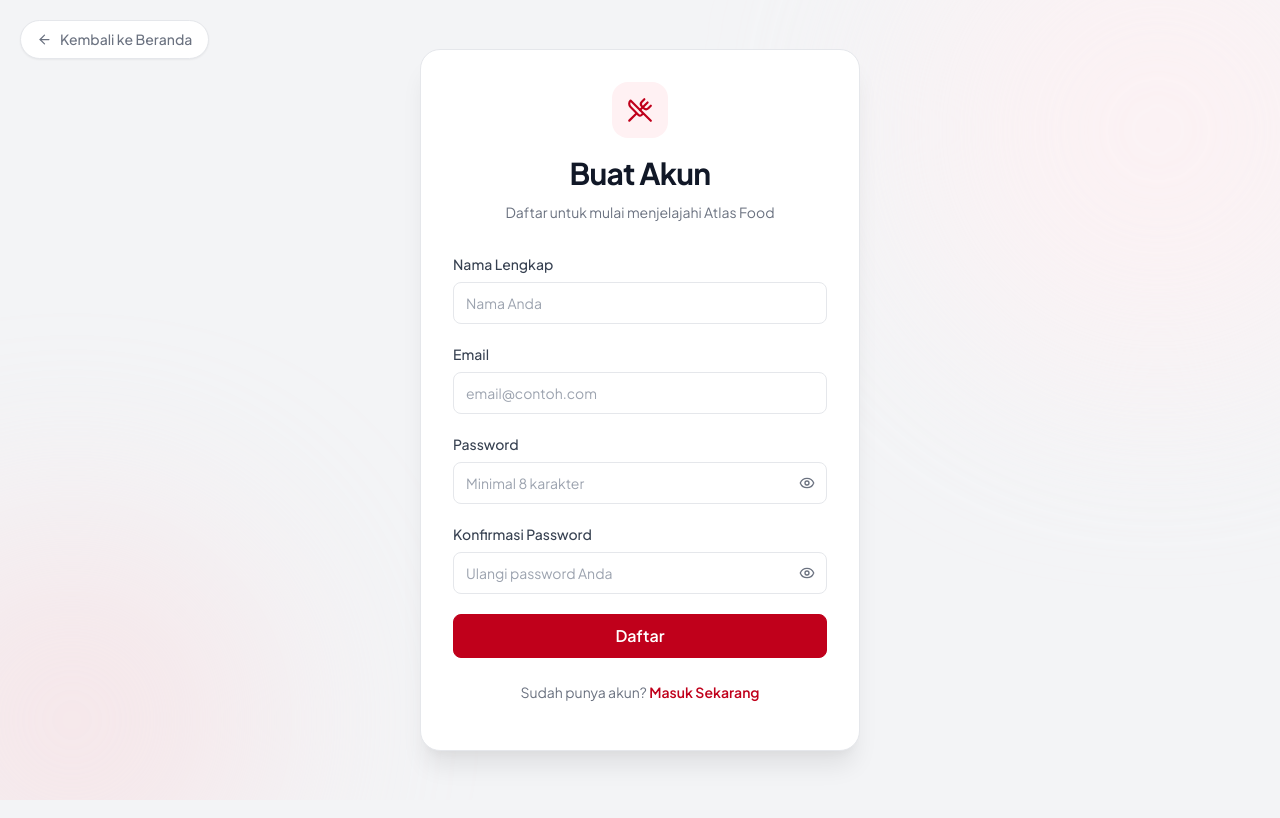
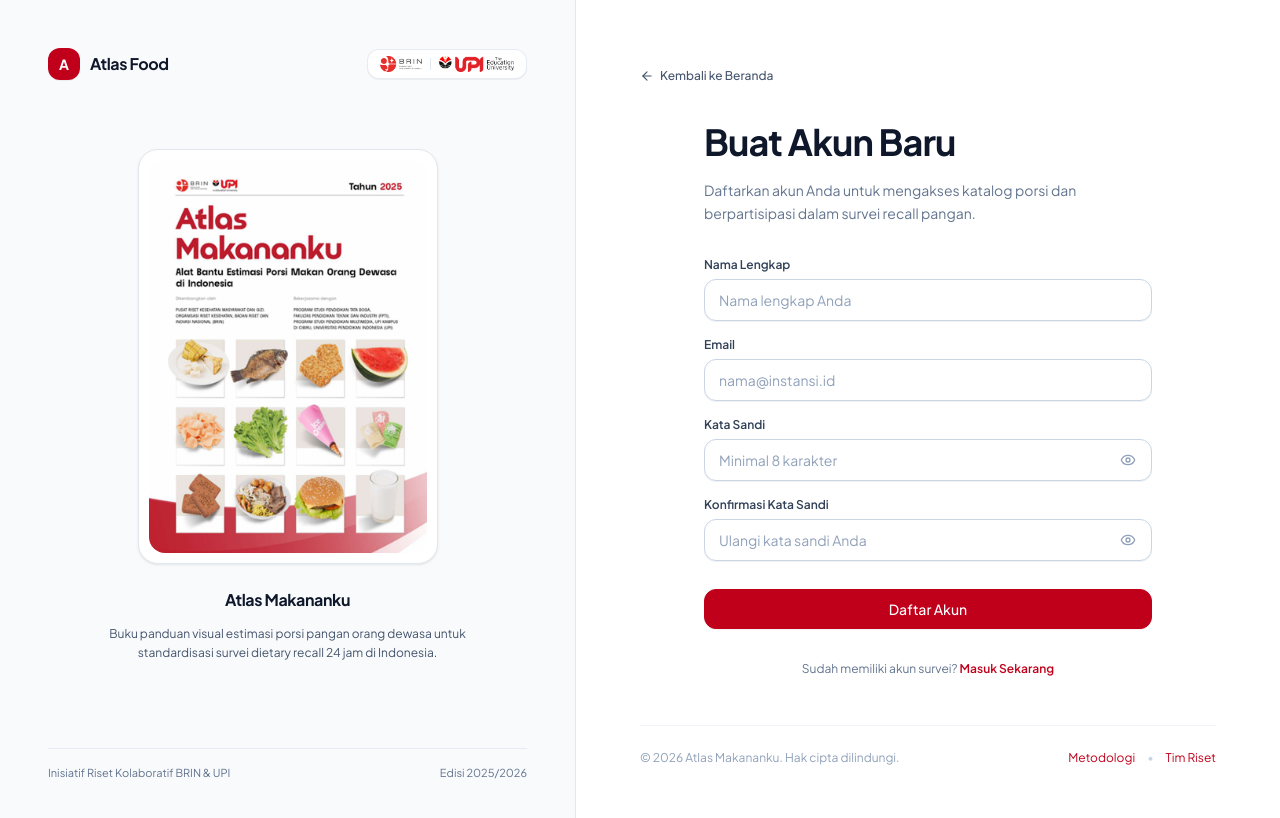
Before and after one commit to Babyhex7/atlas_food_frontend, a Next.js app: page /register in a window 1280 px wide. Shown: the top 818 px of the page. Built offline with nearby package versions, Linux system fonts and the light colour scheme; no server answers.

Commit message:
style(auth): harmonize register page with clean institutional layout matching login

```diff
--- a/app/register/page.tsx
+++ b/app/register/page.tsx
@@ -1,37 +1,146 @@
 import { Suspense } from "react";
 import { RegisterForm } from "@/internal/domain/auth/components/RegisterForm";
 import Link from "next/link";
+import Image from "next/image";
 import { ArrowLeft, Loader2 } from "lucide-react";
+
+export const metadata = {
+  title: "Daftar Akun — Atlas Food",
+  description:
+    "Pendaftaran akun survei recall konsumsi pangan dan estimasi porsi gizi 24 jam berbasis riset BRIN & UPI.",
+};
 
 export default function RegisterPage() {
   return (
-    <div className="min-h-screen bg-background flex flex-col justify-center py-12 px-4 relative overflow-hidden">
-      {/* Background blobs */}
-      <div className="absolute top-[-15%] right-[-10%] w-[500px] h-[500px] rounded-full bg-primary-light blur-[100px] opacity-70 pointer-events-none" />
-      <div className="absolute bottom-[-15%] left-[-10%] w-[400px] h-[400px] rounded-full bg-primary-muted blur-[100px] opacity-50 pointer-events-none" />
+    <div className="min-h-[100dvh] w-full flex flex-col lg:flex-row bg-white overflow-x-hidden">
+      {/* ── SISI KIRI: Showcase Resmi Atlas Makananku (Desktop Only) ────────── */}
+      <section
+        aria-label="Informasi Platform Atlas Food"
+        className="hidden lg:flex lg:w-[48%] xl:w-[45%] flex-col justify-between p-8 xl:p-12 bg-slate-50 border-r border-slate-200 select-none"
+      >
+        {/* 1. Header Logo Instansi */}
+        <div className="flex items-center justify-between">
+          <Link href="/" className="flex items-center gap-2.5 text-slate-900 group no-underline">
+            <div className="w-8 h-8 rounded-lg bg-[#C0001B] flex items-center justify-center text-white font-bold text-sm shadow-2xs">
+              A
+            </div>
+            <span className="font-bold text-base tracking-tight text-slate-900">
+              Atlas Food
+            </span>
+          </Link>
 
-      {/* Back link */}
-      <div className="absolute top-5 left-5 z-10">
+          {/* Logo BRIN & UPI */}
+          <div className="flex items-center gap-2 px-3 py-1.5 rounded-lg bg-white border border-slate-200/80 shadow-2xs">
+            <Image
+              src="/images/landing/logo-brin.png"
+              alt="Logo BRIN"
+              width={42}
+              height={20}
+              className="object-contain max-h-4 w-auto"
+              priority
+            />
+            <div className="h-3 w-px bg-slate-200" />
+            <Image
+              src="/images/landing/logo-upi.png"
+              alt="Logo UPI"
+              width={34}
+              height={20}
+              className="object-contain max-h-4 w-auto"
+              priority
+            />
+          </div>
+        </div>
+
+        {/* 2. Visual Buku Atlas Makananku */}
+        <div className="my-auto py-8 flex flex-col items-center text-center">
+          <div className="bg-white p-2.5 rounded-2xl border border-slate-200 shadow-sm max-w-[270px] xl:max-w-[300px] transition-transform duration-300">
+            <Image
+              src="/images/landing/atlas-makananku-cover.png"
+              alt="Sampul Buku Atlas Makananku"
+              width={300}
+              height={420}
+              className="rounded-xl object-contain w-full h-auto"
+              priority
+            />
+          </div>
+
+          <div className="mt-6 max-w-xs xl:max-w-sm">
+            <h2 className="text-base font-bold text-slate-900 tracking-tight">
+              Atlas Makananku
+            </h2>
+            <p className="text-xs text-slate-600 mt-1.5 leading-relaxed">
+              Buku panduan visual estimasi porsi pangan orang dewasa untuk standardisasi survei dietary recall 24 jam di Indonesia.
+            </p>
+          </div>
+        </div>
+
+        {/* 3. Footer Riset */}
+        <div className="pt-4 border-t border-slate-200/80 text-[11px] text-slate-500 flex items-center justify-between">
+          <span>Inisiatif Riset Kolaboratif BRIN & UPI</span>
+          <span>Edisi 2025/2026</span>
+        </div>
+      </section>
+
+      {/* ── SISI KANAN: Form Pendaftaran (Mobile & Desktop) ─────────────────── */}
+      <main className="flex-1 flex flex-col justify-between p-6 sm:p-10 lg:p-12 xl:p-16 bg-white min-h-[100dvh] lg:min-h-0">
+        {/* Top Bar: Navigasi Kembali & Logo Mobile */}
+        <div className="flex items-center justify-between gap-4">
           <Link
             href="/"
-          className="link-muted-hover inline-flex items-center gap-2 bg-surface py-2 px-4 rounded-full border border-border shadow-xs"
+            className="inline-flex items-center gap-1.5 text-xs font-medium text-slate-600 hover:text-slate-900 transition-colors py-1 px-2 rounded-md hover:bg-slate-100 -ml-2"
           >
-          <ArrowLeft size={15} />
-          Kembali ke Beranda
+            <ArrowLeft className="w-3.5 h-3.5" />
+            <span>Kembali ke Beranda</span>
           </Link>
+
+          {/* Logo di Mobile View */}
+          <div className="flex lg:hidden items-center gap-2 px-2.5 py-1 rounded-md bg-slate-50 border border-slate-200">
+            <Image
+              src="/images/landing/logo-brin.png"
+              alt="BRIN"
+              width={36}
+              height={18}
+              className="object-contain max-h-3.5 w-auto"
+            />
+            <div className="h-3 w-px bg-slate-200" />
+            <Image
+              src="/images/landing/logo-upi.png"
+              alt="UPI"
+              width={30}
+              height={18}
+              className="object-contain max-h-3.5 w-auto"
+            />
+          </div>
         </div>
 
-      <div className="relative z-1">
+        {/* Center Container: Register Form */}
+        <div className="my-auto w-full max-w-sm sm:max-w-md mx-auto py-8">
           <Suspense
             fallback={
-            <div className="flex justify-center py-16">
-              <Loader2 size={32} className="animate-spin text-primary" />
+              <div className="flex flex-col items-center justify-center p-12 text-slate-400 gap-3">
+                <Loader2 className="w-6 h-6 animate-spin text-slate-400" />
+                <span className="text-xs">Memuat formulir pendaftaran...</span>
               </div>
             }
           >
             <RegisterForm />
           </Suspense>
         </div>
+
+        {/* Bottom Bar: Copyright & Info */}
+        <div className="pt-6 border-t border-slate-100 flex flex-col sm:flex-row items-center justify-between gap-3 text-xs text-slate-400">
+          <span>&copy; {new Date().getFullYear()} Atlas Makananku. Hak cipta dilindungi.</span>
+          <div className="flex items-center gap-3">
+            <Link href="/metodologi" className="hover:text-slate-600 transition-colors">
+              Metodologi
+            </Link>
+            <span className="text-slate-300">&bull;</span>
+            <Link href="/tim" className="hover:text-slate-600 transition-colors">
+              Tim Riset
+            </Link>
+          </div>
+        </div>
+      </main>
     </div>
   );
 }
--- a/internal/domain/auth/components/RegisterForm.tsx
+++ b/internal/domain/auth/components/RegisterForm.tsx
@@ -5,9 +5,8 @@
 import { useForm } from "react-hook-form";
 import { zodResolver } from "@hookform/resolvers/zod";
 import Link from "next/link";
-import { Eye, EyeOff, UtensilsCrossed } from "lucide-react";
+import { Eye, EyeOff } from "lucide-react";
 import { Button } from "@/internal/pkg/components/Button";
-import { Input } from "@/internal/pkg/components/Input";
 import { cn } from "@/internal/lib/cn";
 import { registerSchema, type RegisterFormValues } from "@/internal/lib/validations";
 import { register as registerApi } from "../services/authService";
@@ -15,58 +14,14 @@
 import { getPostAuthPath, getSafeRedirect } from "../utils/postAuthRedirect";
 import { useToast } from "@/internal/components/ui/Toast";
 
-function PasswordInput({
-  id,
-  label,
-  placeholder,
-  error,
-  registration,
-}: {
-  id: string;
-  label: string;
-  placeholder: string;
-  error?: string;
-  registration: object;
-}) {
-  const [show, setShow] = useState(false);
-  return (
-    <div className="flex flex-col gap-2">
-      <label htmlFor={id} className="text-sm font-medium text-text-secondary">
-        {label}
-      </label>
-      <div className="relative">
-        <input
-          id={id}
-          type={show ? "text" : "password"}
-          placeholder={placeholder}
-          className={cn(
-            "w-full py-2.5 pr-10 pl-3 text-sm text-text-primary bg-surface border-[1.5px] rounded-md outline-none font-sans transition-base box-border",
-            error
-              ? "border-danger focus:border-danger focus:shadow-[0_0_0_3px_rgba(220,38,38,0.15)]"
-              : "border-border focus:border-primary focus:shadow-focus"
-          )}
-          {...registration}
-        />
-        <button
-          type="button"
-          onClick={() => setShow((v) => !v)}
-          className="absolute right-3 top-1/2 -translate-y-1/2 bg-none border-none text-text-muted cursor-pointer flex items-center p-0"
-          aria-label={show ? "Sembunyikan" : "Tampilkan"}
-        >
-          {show ? <EyeOff size={16} /> : <Eye size={16} />}
-        </button>
-      </div>
-      {error && <span className="text-xs text-danger">{error}</span>}
-    </div>
-  );
-}
-
 export function RegisterForm() {
   const router = useRouter();
   const searchParams = useSearchParams();
   const { setSession } = useAuth();
   const toast = useToast();
   const [isLoading, setIsLoading] = useState(false);
+  const [showPassword, setShowPassword] = useState(false);
+  const [showConfirmPassword, setShowConfirmPassword] = useState(false);
 
   const {
     register: formRegister,
@@ -74,6 +29,12 @@
     formState: { errors },
   } = useForm<RegisterFormValues>({
     resolver: zodResolver(registerSchema),
+    defaultValues: {
+      name: "",
+      email: "",
+      password: "",
+      confirmPassword: "",
+    },
   });
 
   const onSubmit = async (data: RegisterFormValues) => {
@@ -82,7 +43,7 @@
       const { confirmPassword, ...payload } = data;
       const response = await registerApi(payload);
       setSession(response);
-      toast.success("Akun berhasil dibuat! 🎉", `Selamat bergabung di Atlas Food, ${response.user.name || response.user.email}!`);
+      toast.success("Akun berhasil dibuat", `Selamat bergabung di Atlas Food, ${response.user.name || response.user.email}!`);
       const redirect = searchParams.get("redirect");
       const target = getSafeRedirect(
         redirect,
@@ -93,71 +54,159 @@
     } catch (err: any) {
       toast.error(
         "Registrasi gagal",
-        err.message || "Gagal membuat akun. Silakan coba lagi."
+        err.message || "Gagal membuat akun. Silakan periksa data Anda dan coba lagi."
       );
     } finally {
       setIsLoading(false);
     }
   };
 
-
   return (
-    <div className="w-full max-w-[440px] mx-auto p-8 bg-surface border border-border rounded-2xl shadow-xl">
+    <div className="w-full">
       {/* Header */}
-      <div className="text-center mb-8">
-        <div className="w-14 h-14 rounded-xl bg-primary-light flex items-center justify-center mx-auto mb-4">
-          <UtensilsCrossed size={26} className="text-primary" />
-        </div>
-        <h1 className="text-2xl font-bold text-text-primary mb-2 tracking-tight">Buat Akun</h1>
-        <p className="text-sm text-text-muted m-0">Daftar untuk mulai menjelajahi Atlas Food</p>
+      <div className="mb-6 sm:mb-8">
+        <h1 className="text-2xl sm:text-3xl font-bold text-slate-900 tracking-tight font-display">
+          Buat Akun Baru
+        </h1>
+        <p className="text-sm text-slate-500 mt-2 leading-relaxed">
+          Daftarkan akun Anda untuk mengakses katalog porsi dan berpartisipasi dalam survei recall pangan.
+        </p>
       </div>
 
-      <form onSubmit={handleSubmit(onSubmit)} className="flex flex-col gap-5">
-        <Input
+      <form onSubmit={handleSubmit(onSubmit)} className="space-y-4">
+        {/* Name Input */}
+        <div className="space-y-1.5">
+          <label htmlFor="name" className="block text-xs font-semibold text-slate-700">
+            Nama Lengkap
+          </label>
+          <input
             id="name"
-          label="Nama Lengkap"
             type="text"
-          placeholder="Nama Anda"
-          error={errors.name?.message}
+            autoComplete="name"
+            placeholder="Nama lengkap Anda"
+            className={cn(
+              "w-full px-3.5 py-2.5 bg-white border rounded-lg text-sm text-slate-900 placeholder:text-slate-400 focus:outline-none transition-colors shadow-2xs font-sans",
+              errors.name
+                ? "border-red-500 focus:border-red-500 focus:ring-1 focus:ring-red-500"
+                : "border-slate-300 hover:border-slate-400 focus:border-[#C0001B] focus:ring-1 focus:ring-[#C0001B]"
+            )}
             {...formRegister("name")}
           />
-        <Input
+          {errors.name?.message && (
+            <p className="text-xs text-red-600 mt-1 font-medium">{errors.name.message}</p>
+          )}
+        </div>
+
+        {/* Email Input */}
+        <div className="space-y-1.5">
+          <label htmlFor="email" className="block text-xs font-semibold text-slate-700">
+            Email
+          </label>
+          <input
             id="email"
-          label="Email"
             type="email"
-          placeholder="email@contoh.com"
-          error={errors.email?.message}
+            autoComplete="email"
+            placeholder="nama@instansi.id"
+            className={cn(
+              "w-full px-3.5 py-2.5 bg-white border rounded-lg text-sm text-slate-900 placeholder:text-slate-400 focus:outline-none transition-colors shadow-2xs font-sans",
+              errors.email
+                ? "border-red-500 focus:border-red-500 focus:ring-1 focus:ring-red-500"
+                : "border-slate-300 hover:border-slate-400 focus:border-[#C0001B] focus:ring-1 focus:ring-[#C0001B]"
+            )}
             {...formRegister("email")}
           />
-        <PasswordInput
+          {errors.email?.message && (
+            <p className="text-xs text-red-600 mt-1 font-medium">{errors.email.message}</p>
+          )}
+        </div>
+
+        {/* Password Input */}
+        <div className="space-y-1.5">
+          <label htmlFor="password" className="block text-xs font-semibold text-slate-700">
+            Kata Sandi
+          </label>
+          <div className="relative">
+            <input
               id="password"
-          label="Password"
+              type={showPassword ? "text" : "password"}
+              autoComplete="new-password"
               placeholder="Minimal 8 karakter"
-          error={errors.password?.message}
-          registration={formRegister("password")}
+              className={cn(
+                "w-full px-3.5 pr-10 py-2.5 bg-white border rounded-lg text-sm text-slate-900 placeholder:text-slate-400 focus:outline-none transition-colors shadow-2xs font-sans",
+                errors.password
+                  ? "border-red-500 focus:border-red-500 focus:ring-1 focus:ring-red-500"
+                  : "border-slate-300 hover:border-slate-400 focus:border-[#C0001B] focus:ring-1 focus:ring-[#C0001B]"
+              )}
+              {...formRegister("password")}
             />
-        <PasswordInput
+            <button
+              type="button"
+              onClick={() => setShowPassword((v) => !v)}
+              className="absolute right-2.5 top-1/2 -translate-y-1/2 text-slate-400 hover:text-slate-600 p-1.5 transition-colors"
+              aria-label={showPassword ? "Sembunyikan kata sandi" : "Tampilkan kata sandi"}
+            >
+              {showPassword ? <EyeOff size={16} /> : <Eye size={16} />}
+            </button>
+          </div>
+          {errors.password?.message && (
+            <p className="text-xs text-red-600 mt-1 font-medium">{errors.password.message}</p>
+          )}
+        </div>
+
+        {/* Confirm Password Input */}
+        <div className="space-y-1.5">
+          <label htmlFor="confirmPassword" className="block text-xs font-semibold text-slate-700">
+            Konfirmasi Kata Sandi
+          </label>
+          <div className="relative">
+            <input
               id="confirmPassword"
-          label="Konfirmasi Password"
-          placeholder="Ulangi password Anda"
-          error={errors.confirmPassword?.message}
-          registration={formRegister("confirmPassword")}
+              type={showConfirmPassword ? "text" : "password"}
+              autoComplete="new-password"
+              placeholder="Ulangi kata sandi Anda"
+              className={cn(
+                "w-full px-3.5 pr-10 py-2.5 bg-white border rounded-lg text-sm text-slate-900 placeholder:text-slate-400 focus:outline-none transition-colors shadow-2xs font-sans",
+                errors.confirmPassword
+                  ? "border-red-500 focus:border-red-500 focus:ring-1 focus:ring-red-500"
+                  : "border-slate-300 hover:border-slate-400 focus:border-[#C0001B] focus:ring-1 focus:ring-[#C0001B]"
+              )}
+              {...formRegister("confirmPassword")}
             />
+            <button
+              type="button"
+              onClick={() => setShowConfirmPassword((v) => !v)}
+              className="absolute right-2.5 top-1/2 -translate-y-1/2 text-slate-400 hover:text-slate-600 p-1.5 transition-colors"
+              aria-label={showConfirmPassword ? "Sembunyikan konfirmasi kata sandi" : "Tampilkan konfirmasi kata sandi"}
+            >
+              {showConfirmPassword ? <EyeOff size={16} /> : <Eye size={16} />}
+            </button>
+          </div>
+          {errors.confirmPassword?.message && (
+            <p className="text-xs text-red-600 mt-1 font-medium">{errors.confirmPassword.message}</p>
+          )}
+        </div>
 
-        <Button type="submit" size="lg" isLoading={isLoading} className="w-full">
-          Daftar
+        {/* Submit Button */}
+        <Button
+          type="submit"
+          size="lg"
+          isLoading={isLoading}
+          className="w-full h-10 rounded-lg bg-[#C0001B] hover:bg-[#A80017] text-white font-medium text-sm transition-colors shadow-2xs mt-3 cursor-pointer"
+        >
+          Daftar Akun
         </Button>
       </form>
 
-      <p className="mt-6 text-center text-sm text-text-muted">
-        Sudah punya akun?{" "}
+      {/* Footer Login Link */}
+      <p className="mt-8 text-center text-xs text-slate-500">
+        Sudah memiliki akun survei?{" "}
         <Link
           href={
             searchParams.get("redirect")
               ? `/login?redirect=${encodeURIComponent(searchParams.get("redirect")!)}`
               : "/login"
           }
-          className="font-semibold text-primary no-underline hover:underline"
+          className="font-semibold text-[#C0001B] hover:underline"
         >
           Masuk Sekarang
         </Link>
```
Lines whose indentation alone changed are shown as unchanged.
